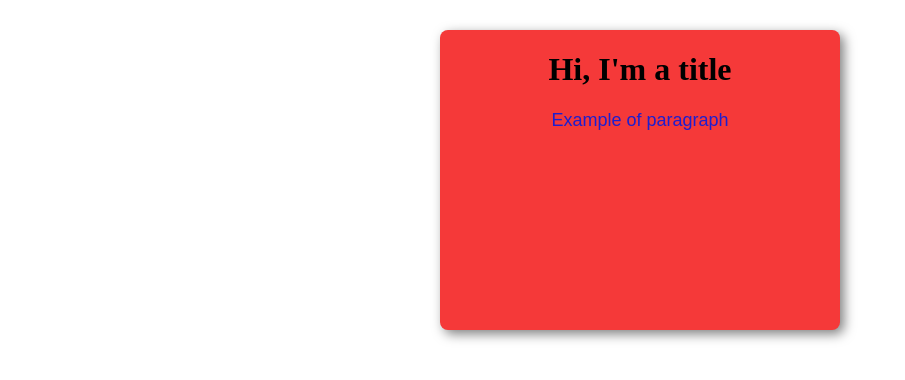
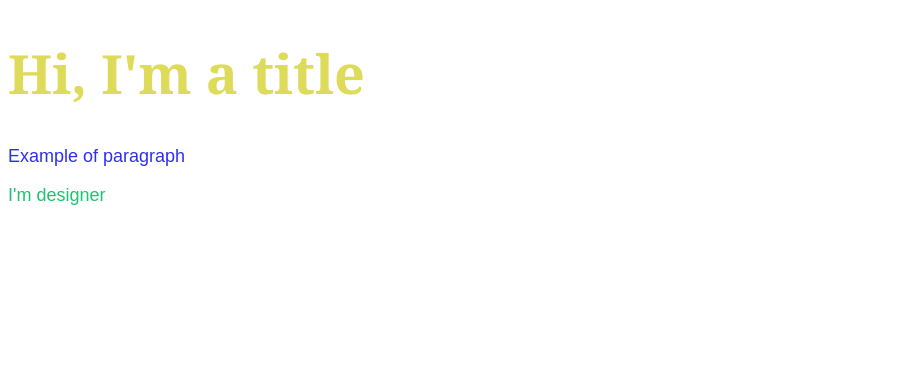
Before and after one commit to eduardobcoelho/Front-end-Design-Course, a plain HTML site: page sections/section_02/index.html in a window 1280 px wide. Shown: the whole page, without its empty margins (0-905 px from the left). Drawn offline with Linux system fonts and the light colour scheme.

Commit message:
video lessons status: 10

```diff
--- a/sections/section_02/index.html
+++ b/sections/section_02/index.html
@@ -2,35 +2,20 @@
 <html lang="pt-br">
 
 <head>
-	<meta charset="UTF-8">
-	<meta name="viewport" content="width=device-width, initial-scale=1.0">
-	<meta http-equiv="X-UA-Compatible" content="ie=edge">
+	<meta charset="UTF-8" />
+	<meta name="viewport" content="width=device-width, initial-scale=1.0" />
+	<meta http-equiv="X-UA-Compatible" content="ie=edge" />
 	<title>Escrevendo CSS</title>
-	<style>
-		.txt-azul {
-			font-family: Arial, Helvetica, sans-serif;
-			font-size: 18px;
-			color: #1e1ece;
-		}
 
-		.box {
-			width: 400px;
-			height: 300px;
-			display: table;
-			margin: 30px auto;
-			text-align: center;
-			background-color: #f53939;
-			border-radius: 8px;
-			box-shadow: 4px 4px 12px rgba(0, 0, 0, 0.50);
-		}
-	</style>
+	<link rel="stylesheet" type="text/css" href="style.css" />
 
 </head>
 
 <body>
-	<div class="box">
-		<h1 style="color: #000; font-size: 32px; font-family= 'Arial';">Hi, I'm a title</h1>
+	<div>
+		<h1>Hi, I'm a title</h1>
 		<p class="txt-azul">Example of paragraph</p>
+		<p>I'm designer</p>
 	</div>
 </body>
 
--- /dev/null
+++ b/sections/section_02/style.css
@@ -0,0 +1,17 @@
+h1 {
+    font-family: Georgia, 'Times New Roman', Times, serif;
+    font-size: 54px;
+    color: #dddb59;
+}
+
+p {
+    font-family: Arial, Helvetica, sans-serif;
+    font-size: 18px;
+    color: #1ec371
+}
+
+.txt-azul {
+    font-family: Arial, Helvetica, sans-serif;
+    font-size: 18px;
+    color: #2f2ff0;
+}
```
Also changed, not shown: sections/section_02/anotations_section_02.txt, sections/section_02/index.css (deleted).
